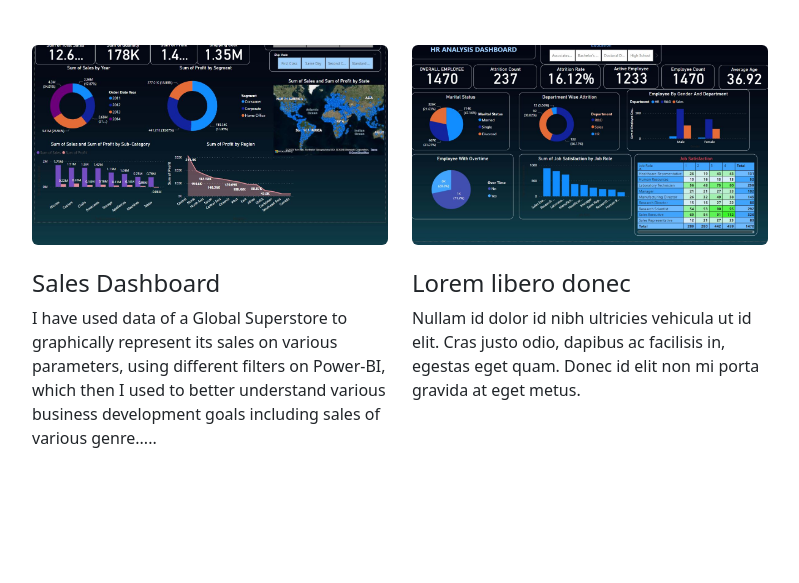
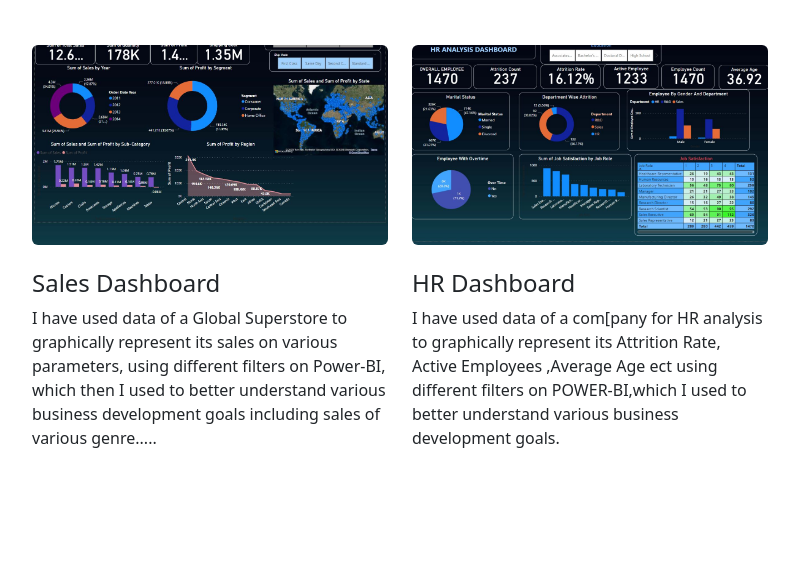
Before and after one commit to AKSHAT1577/Akshat-World, a plain HTML site: page index.html in a window 1280 px wide. Shown: the part 871-1454 px from the top of the page, without its empty margins (240-1039 px from the left). Drawn offline with nearby package versions, Linux system fonts and the light colour scheme.

Commit message:
Update index.html

```diff
--- a/index.html
+++ b/index.html
@@ -79,9 +79,8 @@
                 <div><img class="rounded img-fluid d-block w-100 fit-cover" data-bss-hover-animate="pulse"
                         style="height: 200px;" src="assets/img/project-2.jpeg">
                     <div class="py-4">
-                        <h4>Lorem libero donec</h4>
-                        <p>Nullam id dolor id nibh ultricies vehicula ut id elit. Cras justo odio, dapibus ac facilisis
-                            in, egestas eget quam. Donec id elit non mi porta gravida at eget metus.</p>
+                        <h4>HR Dashboard</h4>
+                        <p>I have used data of a com[pany for HR analysis to graphically represent its Attrition Rate, Active Employees ,Average Age ect using different filters on POWER-BI,which I used to better understand various business development goals.</p>
                     </div>
                 </div>
             </div>
```
